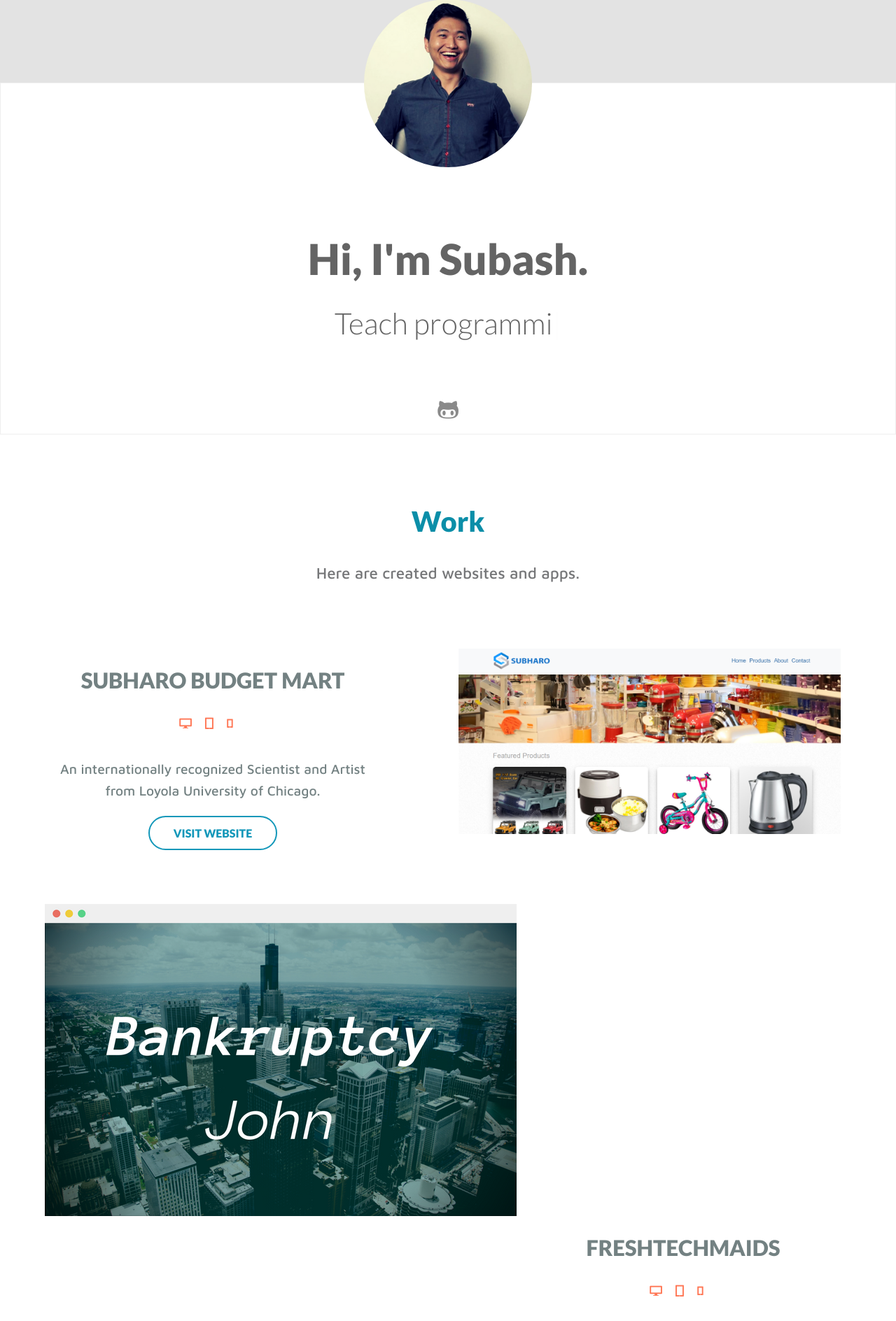
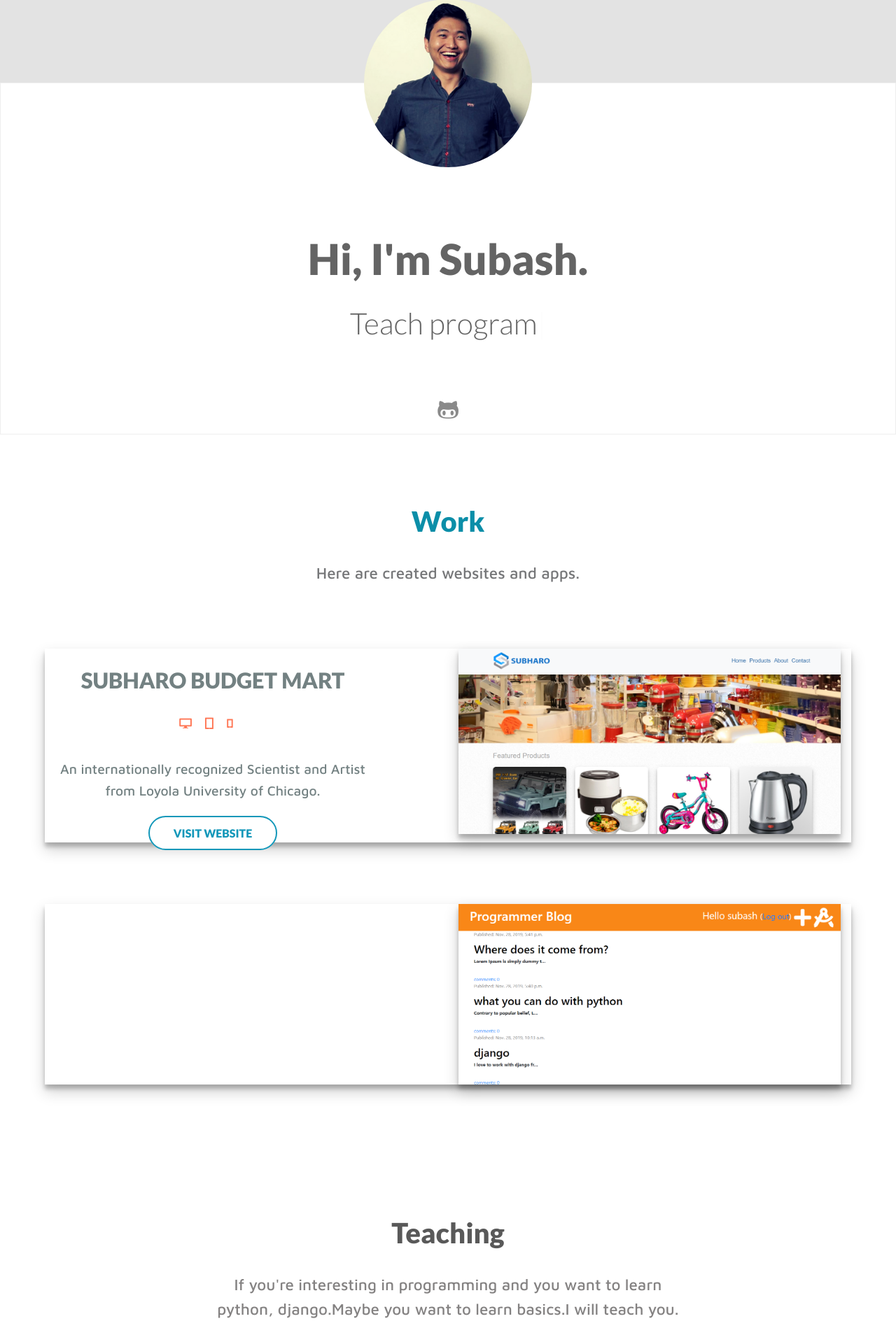
Before and after one commit to subasw/portfolio_app, a Django app: page / in a window 1280 px wide. Shown: the part 42-1930 px from the top of the page at 70% size. Run offline with Django 3.2, Linux system fonts and the light colour scheme.

Commit message:
added box shadow

```diff
--- a/port/static/css/styles.css
+++ b/port/static/css/styles.css
@@ -216,8 +216,12 @@
 
 #work .work-row {
 	margin-bottom: 5.5em;
+	box-shadow: 0 10px 20px rgba(0,0,0,0.19), 0 6px 6px rgba(0,0,0,0.23);
 }
 
+.img {
+	box-shadow: 0 10px 20px rgba(0,0,0,0.19), 0 6px 6px rgba(0,0,0,0.23);
+}
 .card-deck {
 	height: auto;
 	width: 100%;
--- a/port/templates/index.html
+++ b/port/templates/index.html
@@ -55,7 +55,7 @@
 
 
 
-    <section id="work">
+  <section id="work">
     <h2 class="text-center">Work</h2>
     <div class="row">
       <p class="text-center tag-line">Here are created websites and apps.</p>
@@ -63,7 +63,7 @@
 
     <div class="row work-row"> <!-- odd -->
     				<div class="small-12 medium-6 medium-push-6 columns">
-    					<img src="{% static 'images/Screenshot (3).png' %}" alt="">
+    					<img class="img" src="{% static 'images/Screenshot (3).png' %}" alt="">
     				</div>
     				<div class="small-12 medium-5 medium-pull-7 columns">
     					<div class="details details-ftm text-center">
@@ -78,8 +78,8 @@
     			</div>
 
     <div class="row work-row"> <!-- even -->
-      <div class="c">
-        <img src="{% static 'images/bankruptcy-john.png' %}" alt="">
+      <div class="small-12 medium-6 medium-push-6 columns">
+        <img class="img" src="{% static 'images/Screenshot (12).png' %}" alt="">
       </div>
       <div class="small-12 medium-5 medium-offset-1 columns">
         <div class="details details-ftm text-center">
@@ -93,21 +93,7 @@
       </div>
     </div>
 
-    <div class="row work-row"> <!-- odd -->
-      <div class="small-12 medium-6 medium-push-6 columns">
-        <img src="assets/images/sykora-kitchens.png" alt="">
-      </div>
-      <div class="small-12 medium-5 medium-pull-7 columns">
-        <div class="details details-ftm text-center">
-          <br>
-          <h3>Sykora Kitchens</h3>
-          <p class="platform">Web</p>
-          <p class="icons"><i class="fi-monitor"></i><i class="fi-tablet-portrait"></i><i class="fi-mobile"></i></p>
-          <p>A European kitchens and cabinets manufacturer.</p>
-          <a style="text-decoration:none" class="my-button" target="_blank" href="http://www.sykorakitchens.com">Visit Website</a>
-        </div>
-      </div>
-    </div>
+
 
     <section id="teaching">
 			<h2 class="text-center">Teaching</h2>
```
Also changed, not shown: port/static/images/Screenshot (12).png (added).
